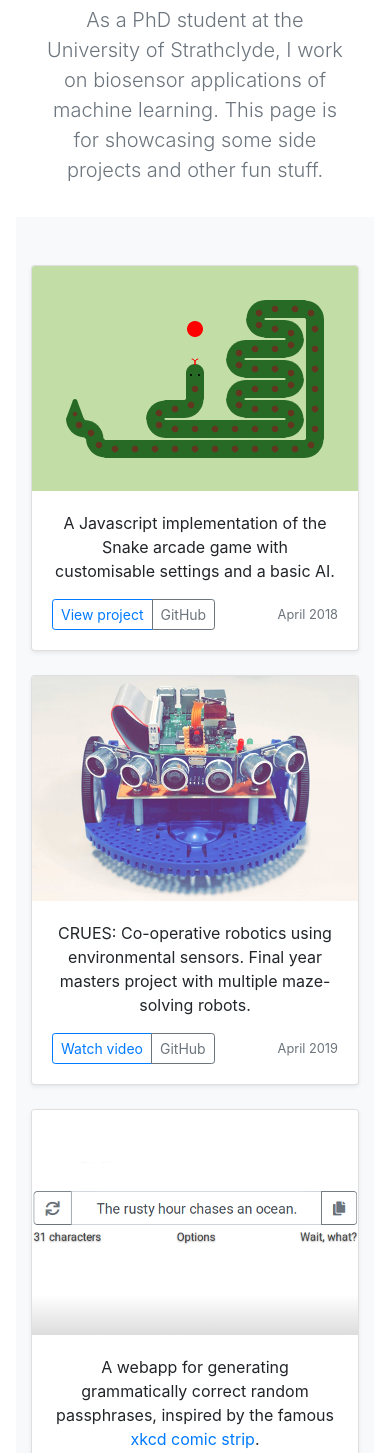
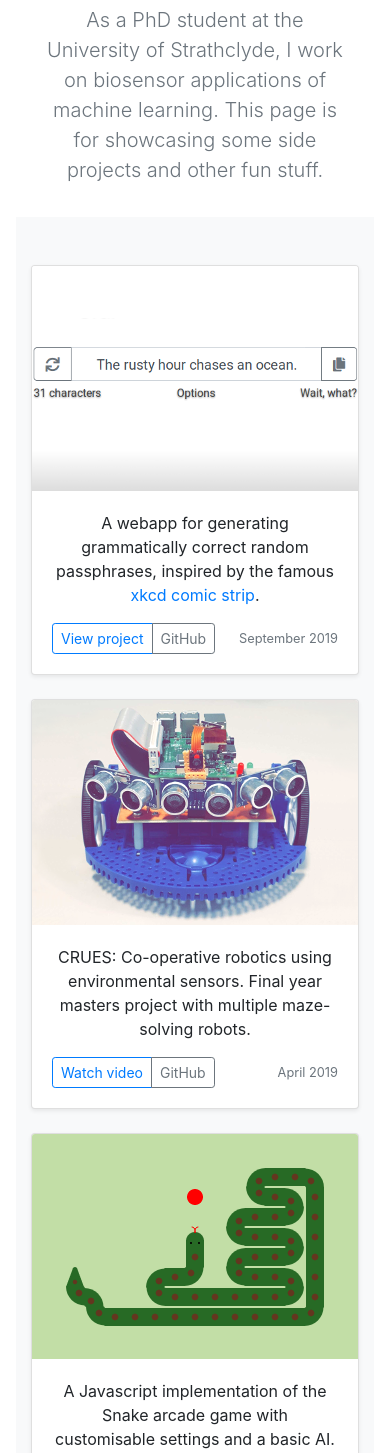
Before and after one commit to rddunphy/rddunphy.github.io, a plain HTML site: page index.html in a window 390 px wide. Shown: the part 147-1600 px from the top of the page. Drawn offline with Linux system fonts and the light colour scheme.

Commit message:
Add Dollar Game

```diff
--- a/index.html
+++ b/index.html
@@ -20,69 +20,89 @@
                 <div class="container">
                     <h1>R. David Dunphy</h1>
                     <p class="lead text-muted">As a PhD student at the University of Strathclyde, I work on biosensor applications of machine learning. This page is for showcasing some side projects and other fun stuff.</p>
-                </div>
+                </div> <!-- END CONTAINER -->
             </section>
 
             <div class="album py-5 bg-light">
                 <div class="container">
-
                     <div class="row">
+                        <div class="col-md-4">
+                            <div class="card mb-4 shadow-sm">
+                                <div class="overlay-container">
+                                    <img class="card-img-top overlay-img" width="100%" height="225" src="img/passphrase.png" />
+                                    <div class="overlay-text"><a href="PassphraseGenerator">Passphrase Generator</a></div>
+                                </div> <!-- END OVERLAY-CONTAINER -->
+                                <div class="card-body">
+                                    <p class="card-text">A webapp for generating grammatically correct random passphrases, inspired by the famous <a href="https://xkcd.com/936/">xkcd comic strip</a>.</p>
+                                    <div class="d-flex justify-content-between align-items-center">
+                                        <div class="btn-group">
+                                            <a href="PassphraseGenerator" class="btn btn-sm btn-outline-primary">View project</a>
+                                            <a href="https://github.com/rddunphy/PassphraseGenerator" class="btn btn-sm btn-outline-secondary">GitHub</a>
+                                        </div> <!-- END BTN-GROUP -->
+                                        <small class="text-muted">September 2019</small>
+                                    </div> <!-- END CARD-FOOTER -->
+                                </div> <!-- END CARD-BODY -->
+                            </div> <!-- END CARD -->
+                        </div> <!-- END COL -->
+                        <div class="col-md-4">
+                            <div class="card mb-4 shadow-sm">
+                                <div class="overlay-container">
+                                    <img class="card-img-top overlay-img" width="100%" height="225" src="img/inky.png" />
+                                    <div class="overlay-text"><a href="https://youtu.be/rpHQBJop38U">CRUES</a></div>
+                                </div> <!-- END OVERLAY-CONTAINER -->
+                                <div class="card-body">
+                                    <p class="card-text">CRUES: Co-operative robotics using environmental sensors. Final year masters project with multiple maze-solving robots.</p>
+                                    <div class="d-flex justify-content-between align-items-center">
+                                        <div class="btn-group">
+                                            <a href="https://youtu.be/rpHQBJop38U" class="btn btn-sm btn-outline-primary">Watch video</a>
+                                            <a href="https://github.com/rddunphy/CRUES" class="btn btn-sm btn-outline-secondary">GitHub</a>
+                                        </div> <!-- END BTN-GROUP -->
+                                        <small class="text-muted">April 2019</small>
+                                    </div> <!-- END CARD-FOOTER -->
+                                </div> <!-- END CARD-BODY -->
+                            </div> <!-- END CARD -->
+                        </div> <!-- END COL -->
                         <div class="col-md-4">
                             <div class="card mb-4 shadow-sm">
                                 <div class="overlay-container">
                                     <img class="card-img-top overlay-img" width="100%" height="225" src="img/snake.png" />
                                     <div class="overlay-text"><a href="snake">Snake</a></div>
-                                </div>
+                                </div> <!-- END OVERLAY-CONTAINER -->
                                 <div class="card-body">
                                     <p class="card-text">A Javascript implementation of the Snake arcade game with customisable settings and a basic AI.</p>
                                     <div class="d-flex justify-content-between align-items-center">
                                         <div class="btn-group">
                                             <a href="snake" class="btn btn-sm btn-outline-primary">View project</a>
                                             <a href="https://github.com/rddunphy/snake" class="btn btn-sm btn-outline-secondary">GitHub</a>
-                                        </div>
+                                        </div> <!-- END BTN-GROUP -->
                                         <small class="text-muted">April 2018</small>
-                                    </div>
-                                </div>
-                            </div>
-                        </div>
+                                    </div> <!-- END CARD-FOOTER -->
+                                </div> <!-- END CARD-BODY -->
+                            </div> <!-- END CARD -->
+                        </div> <!-- END COL -->
+                    </div> <!-- END ROW -->
+                    <div class="row">
                         <div class="col-md-4">
                             <div class="card mb-4 shadow-sm">
                                 <div class="overlay-container">
-                                    <img class="card-img-top overlay-img" width="100%" height="225" src="img/inky.png" />
-                                    <div class="overlay-text"><a href="https://youtu.be/rpHQBJop38U">CRUES</a></div>
-                                </div>
+                                    <img class="card-img-top overlay-img" width="100%" height="225" src="img/dollar.png" />
+                                    <div class="overlay-text"><a href="DollarGame">Dollar Game</a></div>
+                                </div> <!-- END OVERLAY-CONTAINER -->
                                 <div class="card-body">
-                                    <p class="card-text">CRUES: Co-operative robotics using environmental sensors. Final year masters project with multiple maze-solving robots.</p>
+                                    <p class="card-text">The Dollar Game is a graph theory puzzle. Create graphs and try to balance them in the fewest possible moves.</p>
                                     <div class="d-flex justify-content-between align-items-center">
                                         <div class="btn-group">
-                                            <a href="https://youtu.be/rpHQBJop38U" class="btn btn-sm btn-outline-primary">Watch video</a>
-                                            <a href="https://github.com/rddunphy/CRUES" class="btn btn-sm btn-outline-secondary">GitHub</a>
-                                        </div>
-                                        <small class="text-muted">April 2019</small>
-                                    </div>
-                                </div>
-                            </div>
-                        </div>
-                        <div class="col-md-4">
-                            <div class="card mb-4 shadow-sm">
-                                <div class="overlay-container">
-                                    <img class="card-img-top overlay-img" width="100%" height="225" src="img/passphrase.png" />
-                                    <div class="overlay-text"><a href="PassphraseGenerator">Passphrase Generator</a></div>
-                                </div>
-                                <div class="card-body">
-                                    <p class="card-text">A webapp for generating grammatically correct random passphrases, inspired by the famous <a href="https://xkcd.com/936/">xkcd comic strip</a>.</p>
-                                    <div class="d-flex justify-content-between align-items-center">
-                                        <div class="btn-group">
-                                            <a href="PassphraseGenerator" class="btn btn-sm btn-outline-primary">View project</a>
-                                            <a href="https://github.com/rddunphy/PassphraseGenerator" class="btn btn-sm btn-outline-secondary">GitHub</a>
-                                        </div>
-                                        <small class="text-muted">September 2019</small>
-                                    </div>
-                                </div>
-                            </div>
-                        </div>
-                    </div>
-                </div>
+                                            <a href="DollarGame" class="btn btn-sm btn-outline-primary">View project</a>
+                                            <a href="https://github.com/rddunphy/DollarGame" class="btn btn-sm btn-outline-secondary">GitHub</a>
+                                        </div> <!-- END BTN-GROUP -->
+                                        <small class="text-muted">September 2018</small>
+                                    </div> <!-- END CARD-FOOTER -->
+                                </div> <!-- END CARD-BODY -->
+                            </div> <!-- END CARD -->
+                        </div> <!-- END COL -->
+                    </div> <!-- END ROW -->
+                </div> <!-- END CONTAINER -->
+            </div> <!-- END ALBUM -->
         </main>
 
         <footer class="mastfoot mt-auto">
@@ -90,9 +110,7 @@
                 <p>&copy; 2019 R. David Dunphy &middot; Hosted on <a href="https://github.com/rddunphy/rddunphy.github.io">GitHub</a>.</p>
             </div>
         </footer>
-        </div>
-    </main>
-</div>
+    </div> <!-- END COVER-CONTAINER -->
 
 <script src="js/jquery-3.3.1.slim.min.js"></script>
 <script src="js/popper.min.js"></script>
```
Also changed, not shown: img/dollar.png (added), 1 other file. Lines whose indentation alone changed are shown as unchanged.
